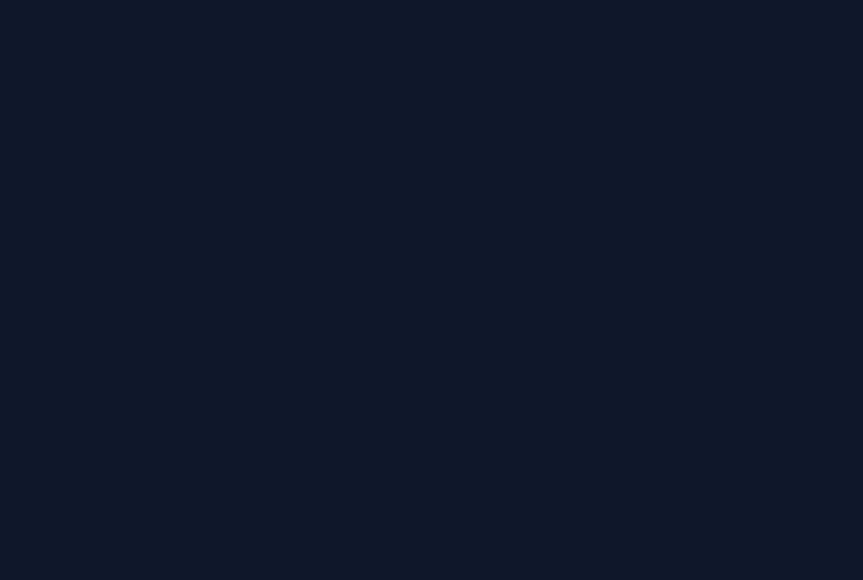
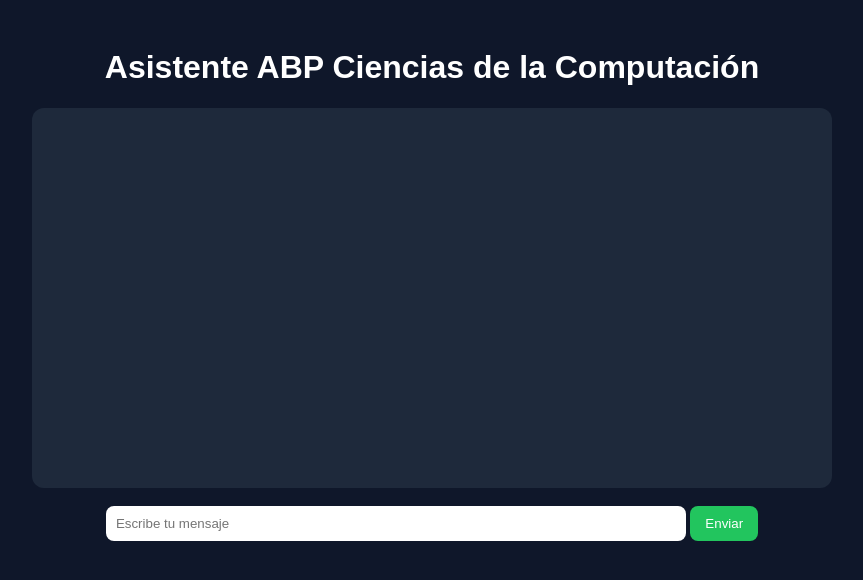
Before and after one commit to DmorArt/EBI-ABP-CREADOR-DE-PROYECTOS-TECNOLOGICOS, a website: page index.html in a window 1280 px wide. Shown: the whole page, without its empty margins (208-1071 px from the left). Drawn offline with Linux system fonts and the light colour scheme.

Commit message:
Update index.html

```diff
--- a/index.html
+++ b/index.html
@@ -30,4 +30,89 @@ body{
 
 .msg{
     margin:10px 0;
-    padding:10px
+    padding:10px;
+    border-radius:10px;
+}
+
+.user{
+    background:#065f46;
+}
+
+.bot{
+    background:#1e40af;
+}
+
+input{
+    width:70%;
+    padding:10px;
+    border-radius:8px;
+    border:none;
+}
+
+button{
+    padding:10px 15px;
+    border:none;
+    border-radius:8px;
+    background:#22c55e;
+    color:white;
+    cursor:pointer;
+}
+</style>
+</head>
+
+<body>
+
+<div id="contenedor">
+<h1>Asistente ABP Ciencias de la Computación</h1>
+
+<div id="chat"></div>
+<br>
+
+<input id="mensaje" placeholder="Escribe tu mensaje">
+<button onclick="enviar()">Enviar</button>
+
+</div>
+
+<script>
+
+const BACKEND = "https://ebi-abp-creador-de-proyectos-tecnologicos.onrender.com";
+
+function agregar(texto, tipo){
+    const div = document.createElement("div");
+    div.className = "msg " + tipo;
+    div.textContent = texto;
+    document.getElementById("chat").appendChild(div);
+}
+
+async function enviar(){
+
+    const msg = document.getElementById("mensaje").value;
+    if(!msg) return;
+
+    agregar("Tú: " + msg, "user");
+    document.getElementById("mensaje").value="";
+
+    try{
+
+        const res = await fetch(BACKEND + "/chat",{
+            method:"POST",
+            headers:{
+                "Content-Type":"application/json"
+            },
+            body:JSON.stringify({message:msg})
+        });
+
+        const data = await res.json();
+
+        agregar("GPT: " + data.reply, "bot");
+
+    }catch(e){
+        agregar("Error conectando al servidor", "bot");
+    }
+
+}
+
+</script>
+
+</body>
+</html>
```
